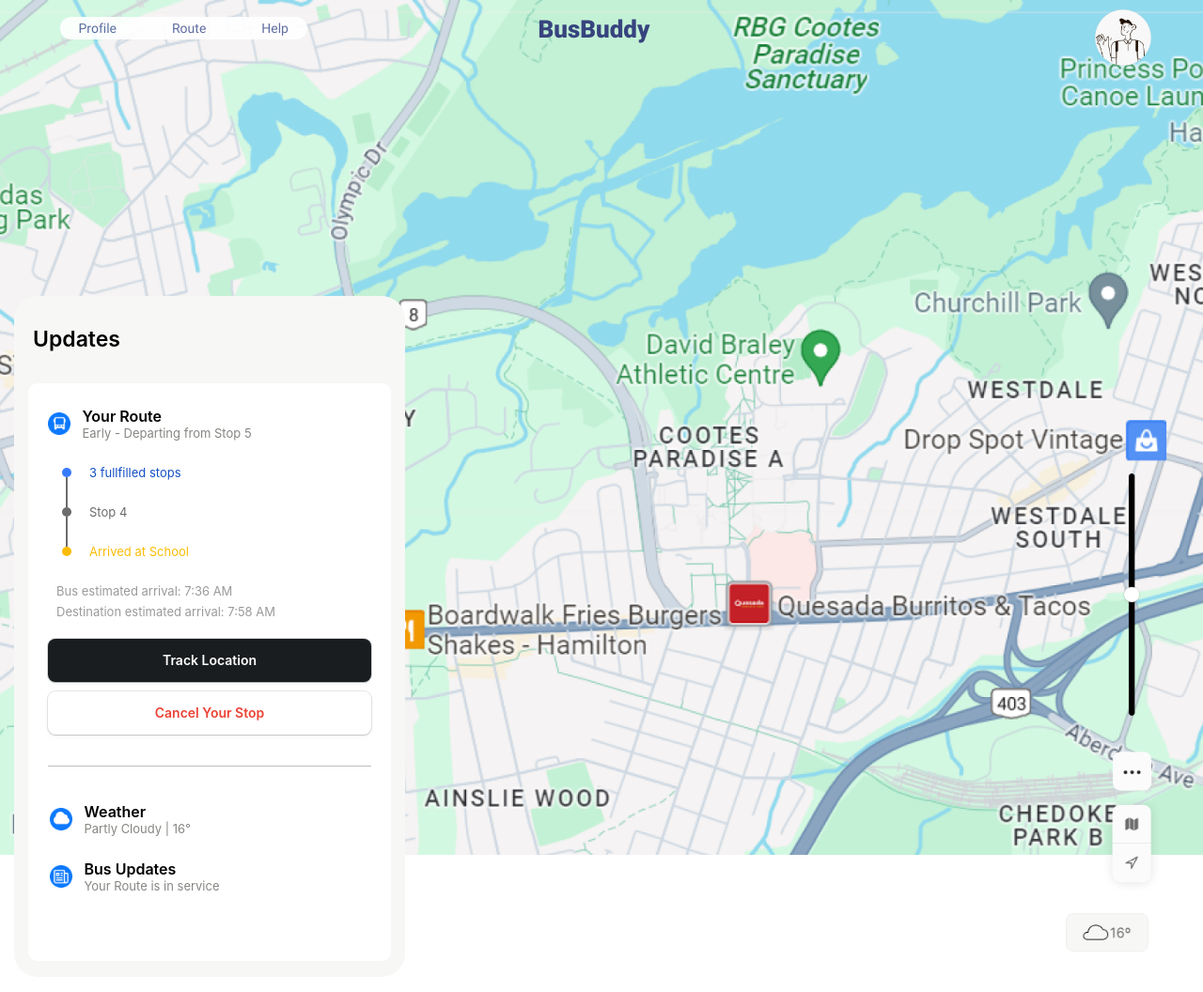
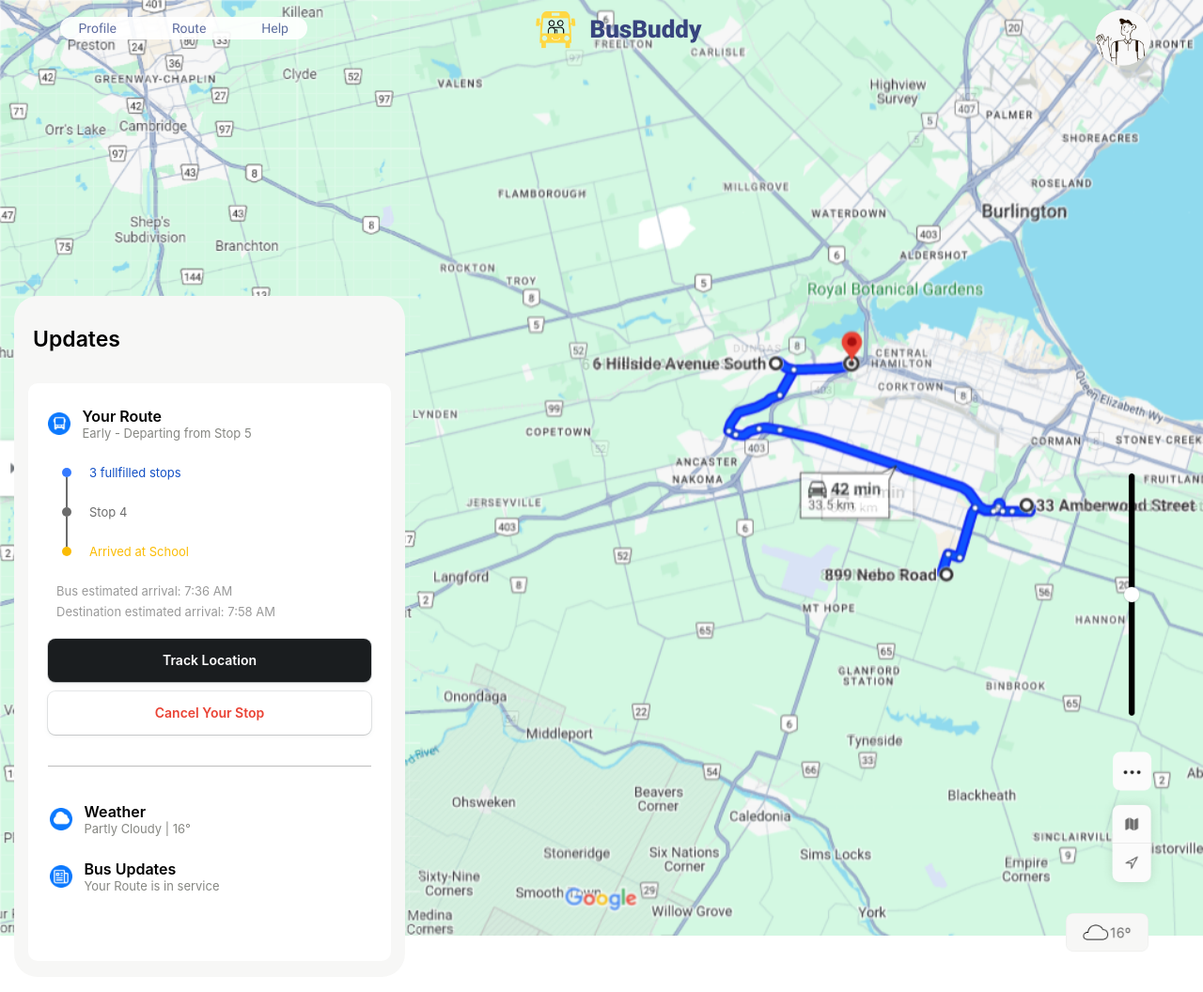
Before and after one commit to a3l6/BusBuddy, a Flask app: page /map_routes in a window 1280 px wide. Shown: the whole page at 94% size. Run offline with Flask 3, Linux system fonts and the light colour scheme; parts of the project's set-up code (start-up, migrations or seed data) failed here and were passed over; some web fonts are replaced.

Commit message:
Polished up visual details

```diff
--- a/app.py
+++ b/app.py
@@ -181,6 +181,7 @@
 
 @app.route("/on-load/<address>")
 def get_map(address):
+    global routes
     loc = GoogleV3(api_key=os.getenv("GOOGLE_MAPS_KEY"))
 
     route = Digraphs.adress_to_route(address)
@@ -200,7 +201,7 @@
     for addr in lists:
         url += addr + "/"
 
-    print(f"{routes,url=}")
+    # print(f"{routes,url=}")
     idx = routes.index(url)
 
     # get weather
--- a/static/css/map_student.css
+++ b/static/css/map_student.css
@@ -44,6 +44,10 @@
 
 body {
     /* height: 10000px; */
+}
+
+#sessionInfo {
+    display: none;
 }
 
 .page-btn {
@@ -195,12 +199,20 @@
     margin-left: auto;
     margin-right: auto;
     width: fit-content;
+    max-height: 100px;
+}
+
+#header-logo-img {
+    position: absolute;
+    top: -127.5%;
+    transform: scale(60%);
 }
 
 #header-logo-text {
     font: var(--nav-logo-font);
     color: var(--Colour-Logo-Primary, #37447E);
     font-feature-settings: 'clig' off, 'liga' off;
+    margin-left: 110px;
 }
 
 /*  */
--- a/templates/map_admin.html
+++ b/templates/map_admin.html
@@ -33,7 +33,7 @@
                 <!-- Header logo -->
                 <div class="content-logo">
                     <a class="navbar-brand" href="">
-                        <!-- <img id="header-logo-img" src="" alt="" /> -->
+                        <img id="header-logo-img" src="../static/vendor/images/general/logo.png" alt="" />
                         <span id="header-logo-text">BusBuddy</span>
                     </a>
                 </div>
--- a/templates/map_student.html
+++ b/templates/map_student.html
@@ -33,7 +33,7 @@
                 <!-- Header logo -->
                 <div class="content-logo">
                     <a class="navbar-brand" href="">
-                        <!-- <img id="header-logo-img" src="" alt="" /> -->
+                        <img id="header-logo-img" src="../static/vendor/images/general/logo.png" alt="" />
                         <span id="header-logo-text">BusBuddy</span>
                     </a>
                 </div>
@@ -57,7 +57,7 @@
         <div id="sessionInfo">{{ session["address"] }}</div>
 
         <div class="map-image">
-            <img src="../static/vendor/images/maps/mapSampleBG.png" alt="">
+            <img src="../static/vendor/maps/route1.png" alt="">
         </div>
 
         <div class="route-container-outer">
```
Also changed, not shown: static/css/map_admin.css (+8 -0 lines), static/vendor/maps/route1.png, static/vendor/maps/route2.png, static/vendor/maps/route3.png.
